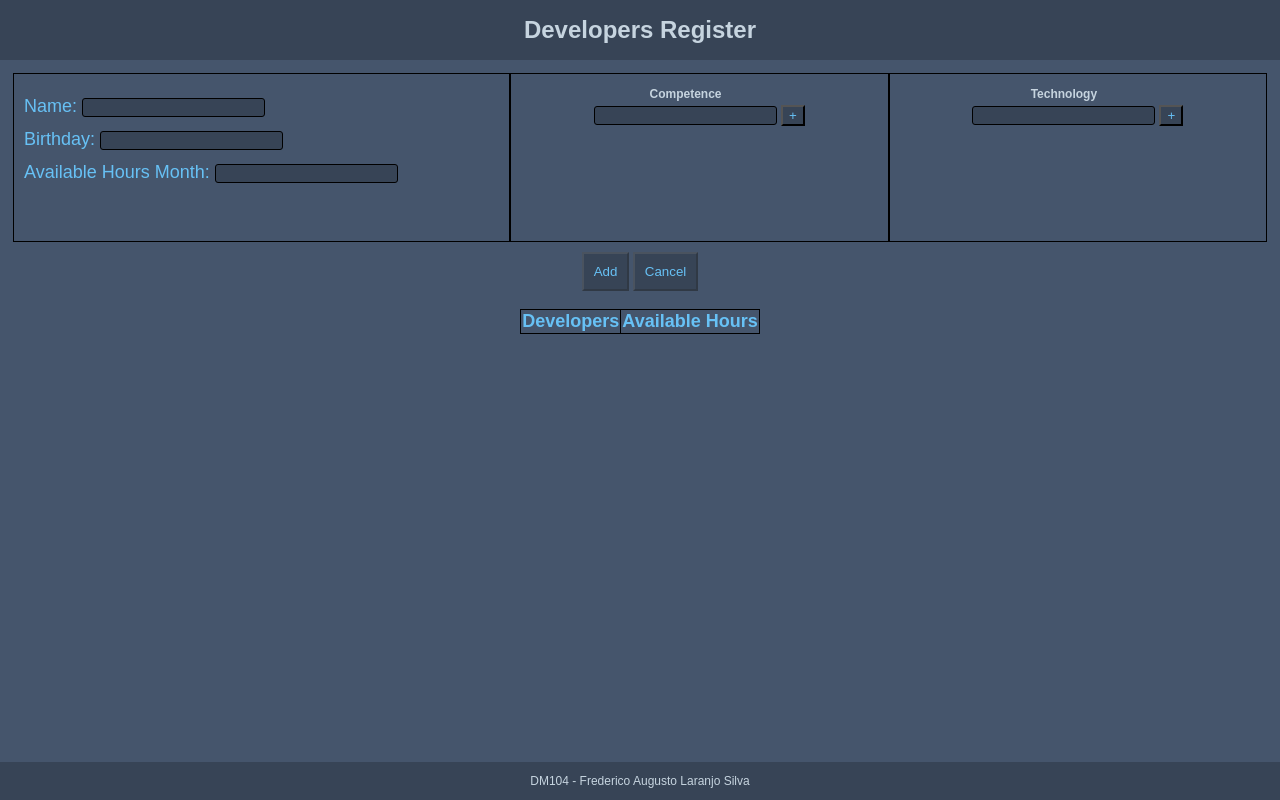
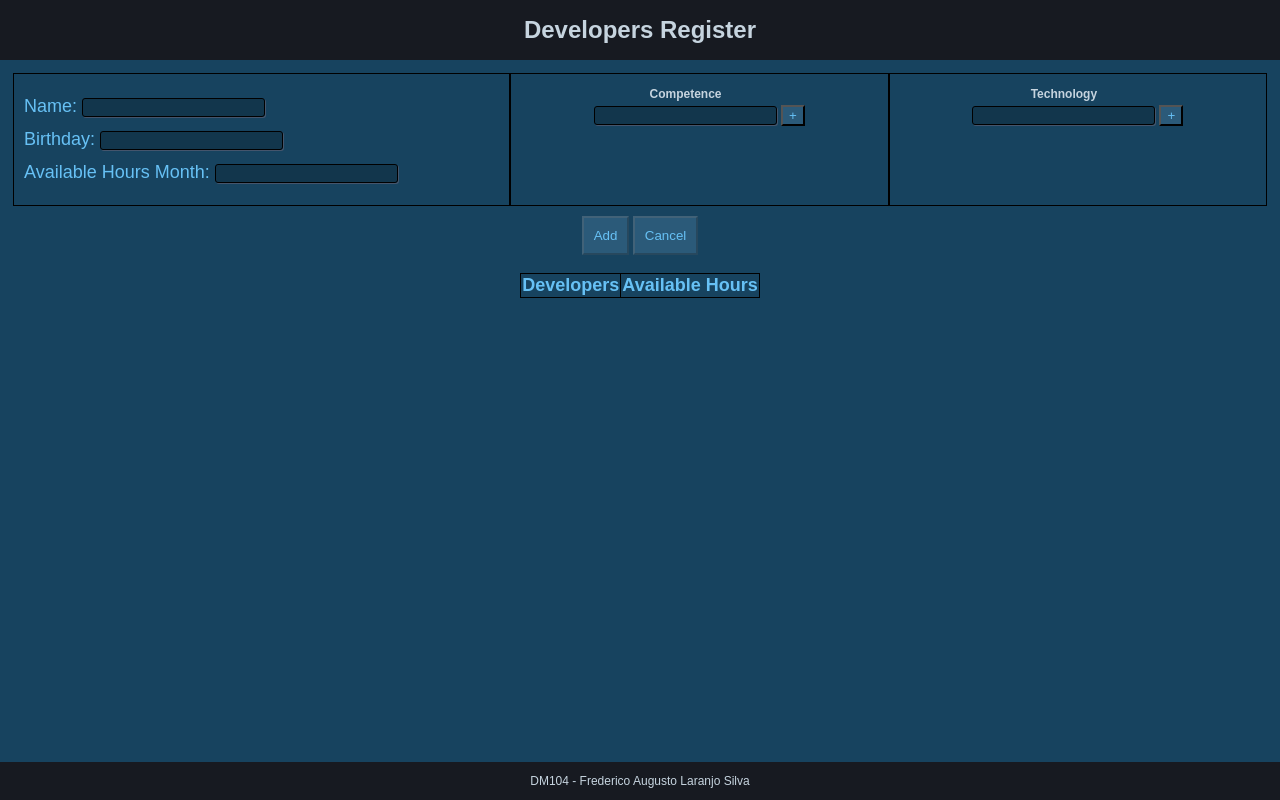
Before and after one commit to fredllaranjo/dm104_final, a plain HTML site: page index.html in a window 1280 px wide. Drawn offline with Linux system fonts and the light colour scheme; no server answers.

Commit message:
CSS Color changes

```diff
--- a/css/style.css
+++ b/css/style.css
@@ -28,13 +28,13 @@ table {
  margin: 0 auto;
 }
 tbody.tabledata {
- text-align: right;
-display: block;
-  height: 100px;
+  text-align: right;
+  /*display: block;
+  min-height: 100px;*/
   overflow-y: scroll;
 }
 table.devtable{
-    table-layout: fixed;
+  table-layout: fixed;
   border: 1px solid black;
   border-collapse: collapse;
 }
@@ -77,7 +77,7 @@ input[type="text"] {
 input[type="button"] {
  cursor: pointer;
  color: #67c1f5;
- background-color: #374456;
+ background-color: #2b5a79;
 }
 label {
  font-family: "Motiva Sans", Sans-serif;
@@ -92,7 +92,7 @@ label {
 }
 body {
  width: 100%;
- background-color: #45556c;
+ background-color: #17435f;
  padding: 60px 0;
  font-family: Arial, Helvetica, sans-serif;
  color: #c6d4df;
@@ -101,7 +101,7 @@ body {
 }
 .top {
     text-align: center;
-    background-color: #374456;
+    background-color: #171a21;
     padding: 0px;
     margin: 0px;
     position: absolute;
@@ -110,7 +110,7 @@ body {
 }
 footer {
     text-align: center;
-    background-color: #374456;
+    background-color: #171a21;
     padding: 0px;
     margin: 0px;
     width: 100%;
```
